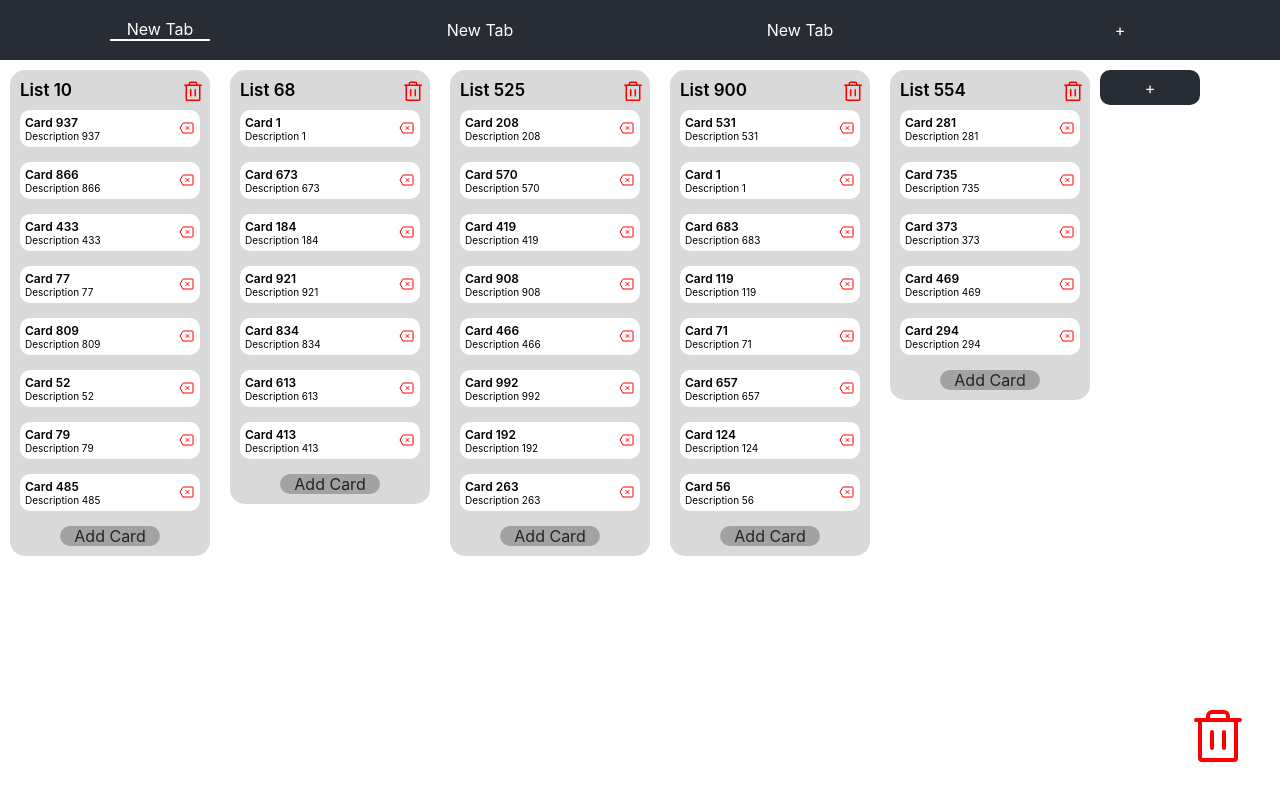
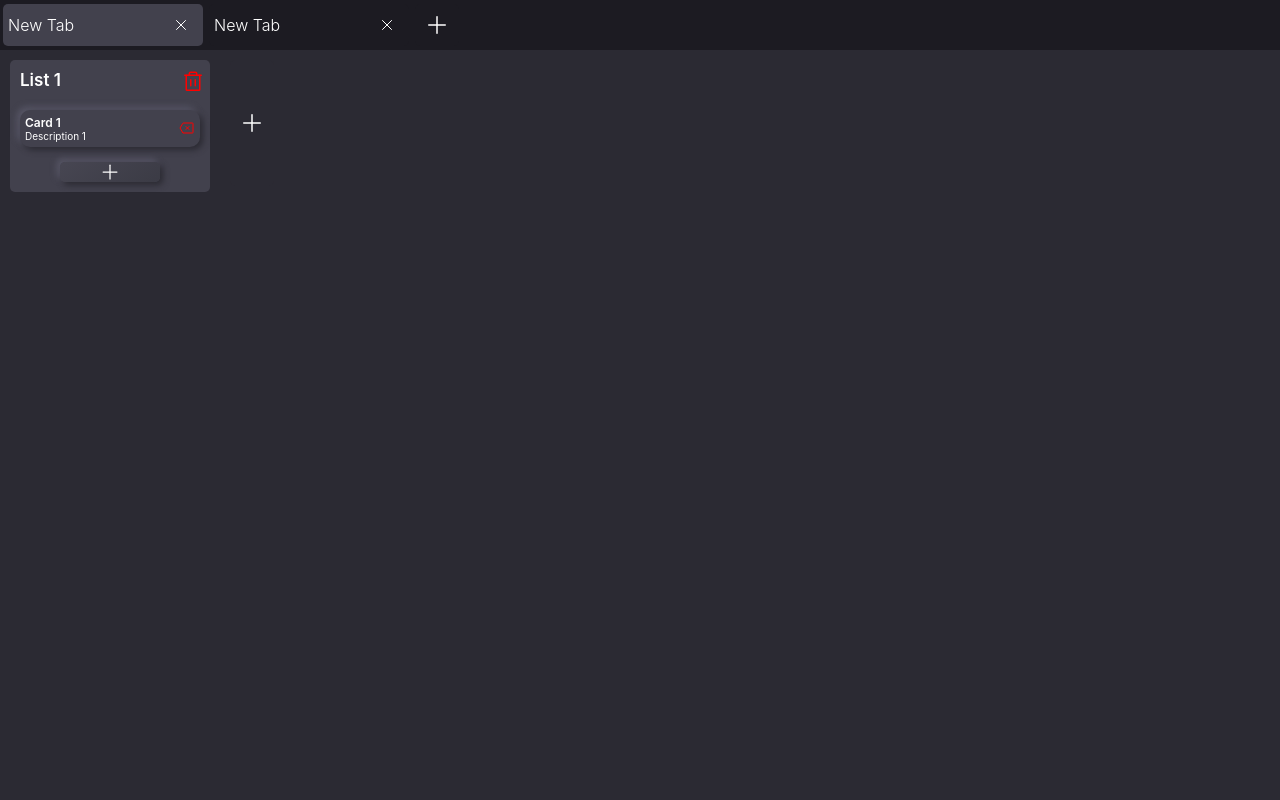
Before and after one commit to Mehdimed/trello, a React (Create React App) app: page / in a window 1280 px wide. Built offline with nearby package versions, Linux system fonts and the light colour scheme; data requests are answered from the project's data file.

Commit message:
add all CSS from the figma design

```diff
--- a/src/components/Card.js
+++ b/src/components/Card.js
@@ -7,10 +7,13 @@ const Container = styled.div`
     position: relative;
     display: flex;
     flex-direction: column;
-    background-color: #ffffff;
+    color: white;
     border-radius: 10px;
     padding: 5px;
     margin-bottom: 15px;
+    background: #42414d;
+    box-shadow:  3px 3px 6px #2b2a32,
+             -3px -3px 6px #595868;
 `;
 
 const Title = styled.div`
--- a/src/components/Header.js
+++ b/src/components/Header.js
@@ -2,30 +2,57 @@
 import React from "react";
 import styled from "styled-components";
 import { TabsContext } from "../utils/context";
+import { Plus, X } from "phosphor-react";
 
 
 const Container = styled.div`
     display: flex;
     flex-direction: row;
-    justify-content: space-around;
     align-items: center;
-    background-color: #282c34;
+    background-color: #1c1b22;
     color: white;
-    height: 60px;
+    height: 50px;
+    padding-top: 4px;
+    padding-bottom: 4px;
 `;
 
 const HeaderButton = styled.div`
+    position: relative;
+    display: flex;
+    align-items: center;
+    justify-content: space-between;
+    border-radius: 5px;
+    margin-left: 3px;
+    margin-right: 3px;
+    justify-content: ${props => props.small ? "center" : "normal"};
+    min-width: ${props => props.small ? "44px" : "200px"};
+    background-color: ${props => props.active ? "#42414d" : "#1c1b22"};
+    height: 100%;
+    color: white;
+    padding-left: ${props => props.small ? "0px" : "5px"};
+    cursor: default;
+    // underline active tab
+    &:hover {
+        background-color: ${props => props.active ? "#42414d" : "#35343a"}
+    }
+`;
+
+const Title = styled.div`
+    font-weight: 300;
+`;
+
+
+const ImgContainer = styled.div`
+    position: absolute;
     display: flex;
     justify-content: center;
-    min-width: 100px;
-    background-color: #282c34;
-    color: white;
-    cursor: pointer;
-    // underline active tab
-    border-bottom: ${props => props.active ? '2px solid white' : 'none'};
+    align-items: center;
+    right: 10px;
+    border-radius: 5px;
+    width: 25px;
+    height: 25px;
     &:hover {
-        background-color: #61dafb;
-        color: black;
+        background-color: ${props => props.active ? "#55545f" : "#4a494e"}
     }
 `;
 
@@ -36,10 +63,15 @@ const Header = () => {
         <Container>
             {db.tabs.map((tab) => (
                 <HeaderButton key={tab.id} onClick={() => db.updateActiveTab(tab)} active={tab === db.activeTab}>
-                    {tab.title}
+                    <Title>{tab.title}</Title>
+                    <ImgContainer active={tab === db.activeTab} onClick={() => db.deleteTab(tab)}>
+                        <X size={16}/>
+                    </ImgContainer>
                 </HeaderButton>
             ))}
-            <HeaderButton onClick={() => db.addTab()}>+</HeaderButton>
+            <HeaderButton onClick={() => db.addTab()} small>
+                <Plus size={24} />
+            </HeaderButton>
         </Container>
     )
 }
--- a/src/components/Layout.js
+++ b/src/components/Layout.js
@@ -6,6 +6,7 @@ const Container = styled.div`
     display: flex;
     flex-direction: column;
     min-height: 100vh;
+    background-color: #2b2a33;
 `;
 
 const Layout = ({ children }) => {
--- a/src/components/List.js
+++ b/src/components/List.js
@@ -1,9 +1,9 @@
-import styled from "styled-components";
+import styled, { keyframes } from "styled-components";
 import Card from "./Card";
 import {  Droppable, Draggable } from "react-beautiful-dnd";
 import React from "react";
 import { TabsContext } from "../utils/context";
-import { Trash } from "phosphor-react";
+import { Trash, Plus } from "phosphor-react";
 
 
 
@@ -12,8 +12,9 @@ const Container = styled.div`
     position: relative;
     display: flex;
     flex-direction: column;
-    background-color: #d9d9d9;
-    border-radius: 15px;
+    background-color: #42414d;
+    color: white;
+    border-radius: 5px;
     min-height: 50px;
     height: fit-content;
     min-width: 200px;
@@ -25,8 +26,43 @@ const Container = styled.div`
 const Title = styled.div`
     font-size: 17px;
     font-weight: 600;
-    margin-bottom: 10px;
+    margin-bottom: 20px;
 `;
+
+const clickAnimation = keyframes`
+    0% {
+      background: linear-gradient(145deg, #3b3b45, #474652);
+      box-shadow:  3px 3px 6px #2b2a32,
+                  -3px -3px 6px #595868;
+    }
+    50% {
+      background: #42414d;
+      box-shadow:  none;
+    }
+    100% {
+      background: #42414d;
+      box-shadow: inset 3px 3px 6px #2b2a32,
+                  inset -3px -3px 6px #595868;
+    }
+`;
+const declickAnimation = keyframes`
+    0% {
+          background: #42414d;
+          box-shadow: inset 3px 3px 6px #2b2a32,
+                      inset -3px -3px 6px #595868;
+        }
+    50% {
+      background: #42414d;
+      box-shadow:  none;
+    }
+    100% {
+      background: linear-gradient(145deg, #3b3b45, #474652);
+      box-shadow:  3px 3px 6px #2b2a32,
+                  -3px -3px 6px #595868;
+    }
+
+`;
+
 
 const AddButton = styled.div`
     display: flex;
@@ -35,13 +71,29 @@ const AddButton = styled.div`
     align-self: center;
     min-width: 100px;
     height: 20px;
-    border-radius: 10px;
-    background-color: #a2a2a2;
-    color: #232323;
+    border-radius: 5px;
+    color: white;
+    animation: all 0.5s ease-in-out;
     cursor: pointer;
+    background: linear-gradient(145deg, #474652, #3b3b45);
+    box-shadow:  3px 3px 6px #2b2a32,
+             -3px -3px 6px #595868;
     &:hover {
-        background-color: #61dafb;
-        color: black;
+      background: linear-gradient(145deg, #3b3b45, #474652);
+      box-shadow:  3px 3px 6px #2b2a32,
+                  -3px -3px 6px #595868;
+    }
+    &:active {
+      animation: ${clickAnimation} 0.1s ease-in-out;
+      background: #42414d;
+      box-shadow: inset 3px 3px 6px #2b2a32,
+                  inset -3px -3px 6px #595868;
+    }
+    &:not(:active) {
+      animation: ${declickAnimation} 0.1s ease-in-out;
+      background: linear-gradient(145deg, #474652, #3b3b45);
+      box-shadow:  3px 3px 6px #2b2a32,
+              -3px -3px 6px #595868;
     }
 `;
 
@@ -86,7 +138,9 @@ export default function List({ list, prefix }) {
                 </Draggable>
               ))}
               {provided.placeholder}
-              <AddButton onClick={() => db.addCard(list)}>Add Card</AddButton>
+              <AddButton onClick={() => setTimeout(() => db.addCard(list), 200)}>
+                <Plus size={20} />
+              </AddButton>
               <Trash style={trashStyle} size="24px" onClick={() => db.deleteList(list)}/>
             </Container>
           )}
--- a/src/routes/Home.js
+++ b/src/routes/Home.js
@@ -3,7 +3,7 @@ import { TabsContext } from "../utils/context";
 import styled from "styled-components";
 import List from "../components/List.js";
 import { DragDropContext } from "react-beautiful-dnd";
-import { Trash } from "phosphor-react";
+import { Plus } from "phosphor-react";
 
 
 
@@ -18,29 +18,22 @@ const Row = styled.div`
 `;
 
 const AddButton = styled.div`
+    margin: 10px;
     display: flex;
+    align-items: center;
     justify-content: center;
-    align-items: center;
-    min-width: 100px;
-    height: 35px;
-    margin-top: 10px;
-    border-radius: 10px;
-    background-color: #282c34;
+    border-radius: 5px;
+    min-width: 44px;
+    background-color: #2b2a33;
+    height: 126px;
     color: white;
-    cursor: pointer;
+    cursor: default;
+    // underline active tab
     &:hover {
-        background-color: #61dafb;
-        color: black;
+        background-color: #42414d;
     }
 `;
 
-const trashStyle = {
-  color: 'red',
-  position: "absolute",
-  right: "30px",
-  bottom: "30px",
-  cursor: "pointer",
-}
 
 export default function Home() {
 
@@ -85,13 +78,16 @@ export default function Home() {
       <Container>
         <Row>
           <DragDropContext onDragEnd={onCardDragEnd}>
-            {db.activeTab.lists && db.activeTab.lists.map((item, index) => (
+            {db.activeTab?.lists && db.activeTab.lists.map((item, index) => (
               <List key={item.id} list={item} prefix={item.id}/>
             ))}
           </DragDropContext>
-          <AddButton onClick={() => db.addList(db.activeTab)}>+</AddButton>
+          {db.activeTab &&
+            <AddButton onClick={() => db.addList(db.activeTab)}>
+              <Plus size={24} />
+            </AddButton>
+          }
         </Row>
-        <Trash style={trashStyle} size="64px" onClick={() => db.deleteTab(db.activeTab)}/>
       </Container>
     );
 
--- a/src/utils/Db.js
+++ b/src/utils/Db.js
@@ -13,11 +13,11 @@ export default class Db {
           title: "New Tab",
           lists: [
             {
-              id: Math.floor(Math.random() * 1000),
+              id: Math.floor(Math.random() * 10000000),
               title: "List 1",
               cards: [
                 {
-                  id: Math.floor(Math.random() * 1000),
+                  id: Math.floor(Math.random() * 10000000),
                   title: "Card 1",
                   description: "Description 1",
                 }
@@ -55,13 +55,13 @@ export default class Db {
 
       addList = (tab) => {
         const newTab = { ...tab };
-        const listId = Math.floor(Math.random() * 1000);
+        const listId = Math.floor(Math.random() * 10000000);
         const newCard = {
           id: listId,
           title: `List ${listId}`,
           cards: [
             {
-              id: Math.floor(Math.random() * 1000),
+              id: Math.floor(Math.random() * 10000000),
               title: `Card 1`,
               description: `Description 1`,
             }
@@ -110,8 +110,8 @@ export default class Db {
       addCard = (list) => {
         const newTab = { ...this.activeTab };
         const newList = newTab.lists.find((item) => item.id === list.id);
-        // generate a random id
-        const cardId = Math.floor(Math.random() * 1000);
+        // generate a random id with 8 digits
+        const cardId = Math.floor(Math.random() * 10000000);
         const newCard = {
           id: cardId,
           title: `Card ${cardId}`,
--- a/src/utils/db.json
+++ b/src/utils/db.json
@@ -4,350 +4,87 @@
       "title": "New Tab",
       "lists": [
         {
-          "id": 10,
-          "title": "List 10",
-          "cards": [
-            {
-              "id": 937,
-              "title": "Card 937",
-              "description": "Description 937"
-            },
-            {
-              "id": 866,
-              "title": "Card 866",
-              "description": "Description 866"
-            },
-            {
-              "id": 433,
-              "title": "Card 433",
-              "description": "Description 433"
-            },
-            {
-              "id": 77,
-              "title": "Card 77",
-              "description": "Description 77"
-            },
-            {
-              "id": 809,
-              "title": "Card 809",
-              "description": "Description 809"
-            },
-            {
-              "id": 52,
-              "title": "Card 52",
-              "description": "Description 52"
-            },
-            {
-              "id": 79,
-              "title": "Card 79",
-              "description": "Description 79"
-            },
-            {
-              "id": 485,
-              "title": "Card 485",
-              "description": "Description 485"
-            }
-          ]
-        },
-        {
-          "id": 68,
-          "title": "List 68",
-          "cards": [
-            {
-              "id": 218,
-              "title": "Card 1",
-              "description": "Description 1"
-            },
-            {
-              "id": 673,
-              "title": "Card 673",
-              "description": "Description 673"
-            },
-            {
-              "id": 184,
-              "title": "Card 184",
-              "description": "Description 184"
-            },
-            {
-              "id": 921,
-              "title": "Card 921",
-              "description": "Description 921"
-            },
-            {
-              "id": 834,
-              "title": "Card 834",
-              "description": "Description 834"
-            },
-            {
-              "id": 613,
-              "title": "Card 613",
-              "description": "Description 613"
-            },
-            {
-              "id": 413,
-              "title": "Card 413",
-              "description": "Description 413"
-            }
-          ]
-        },
-        {
-          "id": 525,
-          "title": "List 525",
-          "cards": [
-            {
-              "id": 208,
-              "title": "Card 208",
-              "description": "Description 208"
-            },
-            {
-              "id": 570,
-              "title": "Card 570",
-              "description": "Description 570"
-            },
-            {
-              "id": 419,
-              "title": "Card 419",
-              "description": "Description 419"
-            },
-            {
-              "id": 908,
-              "title": "Card 908",
-              "description": "Description 908"
-            },
-            {
-              "id": 466,
-              "title": "Card 466",
-              "description": "Description 466"
-            },
-            {
-              "id": 992,
-              "title": "Card 992",
-              "description": "Description 992"
-            },
-            {
-              "id": 192,
-              "title": "Card 192",
-              "description": "Description 192"
-            },
-            {
-              "id": 263,
-              "title": "Card 263",
-              "description": "Description 263"
-            }
-          ]
-        },
-        {
-          "id": 900,
-          "title": "List 900",
-          "cards": [
-            {
-              "id": 531,
-              "title": "Card 531",
-              "description": "Description 531"
-            },
-            {
-              "id": 451,
-              "title": "Card 1",
-              "description": "Description 1"
-            },
-            {
-              "id": 683,
-              "title": "Card 683",
-              "description": "Description 683"
-            },
-            {
-              "id": 119,
-              "title": "Card 119",
-              "description": "Description 119"
-            },
-            {
-              "id": 71,
-              "title": "Card 71",
-              "description": "Description 71"
-            },
-            {
-              "id": 657,
-              "title": "Card 657",
-              "description": "Description 657"
-            },
-            {
-              "id": 124,
-              "title": "Card 124",
-              "description": "Description 124"
-            },
-            {
-              "id": 56,
-              "title": "Card 56",
-              "description": "Description 56"
-            }
-          ]
-        },
-        {
-          "id": 554,
-          "title": "List 554",
-          "cards": [
-            {
-              "id": 281,
-              "title": "Card 281",
-              "description": "Description 281"
-            },
-            {
-              "id": 735,
-              "title": "Card 735",
-              "description": "Description 735"
-            },
-            {
-              "id": 373,
-              "title": "Card 373",
-              "description": "Description 373"
-            },
-            {
-              "id": 469,
-              "title": "Card 469",
-              "description": "Description 469"
-            },
-            {
-              "id": 294,
-              "title": "Card 294",
-              "description": "Description 294"
-            }
-          ]
-        }
-      ],
-      "id": 4
-    },
-    {
-      "title": "New Tab",
-      "lists": [
-        {
-          "id": 384,
+          "id": 3184867,
           "title": "List 1",
           "cards": [
             {
-              "id": 717,
-              "title": "Card 1",
-              "description": "Description 1"
-            }
-          ]
-        },
-        {
-          "id": 525,
-          "title": "List 525",
-          "cards": [
-            {
-              "id": 460,
-              "title": "Card 460",
-              "description": "Description 460"
-            },
-            {
-              "id": 329,
-              "title": "Card 329",
-              "description": "Description 329"
-            },
-            {
-              "id": 418,
-              "title": "Card 418",
-              "description": "Description 418"
-            },
-            {
-              "id": 277,
-              "title": "Card 277",
-              "description": "Description 277"
-            }
-          ]
-        },
-        {
-          "id": 476,
-          "title": "List 476",
-          "cards": [
-            {
-              "id": 125,
-              "title": "Card 125",
-              "description": "Description 125"
-            },
-            {
-              "id": 689,
+              "id": 2447697,
               "title": "Card 1",
               "description": "Description 1"
             }
           ]
         }
       ],
-      "id": 5
+      "id": 1
     },
     {
       "title": "New Tab",
       "lists": [
         {
-          "id": 144,
+          "id": 3028386,
           "title": "List 1",
           "cards": [
             {
-              "id": 404,
+              "id": 2854917,
+              "title": "Card 2854917",
+              "description": "Description 2854917"
+            },
+            {
+              "id": 2924928,
               "title": "Card 1",
               "description": "Description 1"
             },
             {
-              "id": 812,
-              "title": "Card 812",
-              "description": "Description 812"
+              "id": 4412796,
+              "title": "Card 4412796",
+              "description": "Description 4412796"
             },
             {
-              "id": 413,
-              "title": "Card 413",
-              "description": "Description 413"
+              "id": 8396907,
+              "title": "Card 8396907",
+              "description": "Description 8396907"
+            },
+            {
+              "id": 2962108,
+              "title": "Card 2962108",
+              "description": "Description 2962108"
             }
           ]
         },
         {
-          "id": 696,
-          "title": "List 696",
+          "id": 363550,
+          "title": "List 363550",
           "cards": [
             {
-              "id": 593,
+              "id": 9490929,
               "title": "Card 1",
               "description": "Description 1"
             },
             {
-              "id": 496,
-              "title": "Card 496",
-              "description": "Description 496"
+              "id": 5547554,
+              "title": "Card 5547554",
+              "description": "Description 5547554"
             },
             {
-              "id": 101,
-              "title": "Card 101",
-              "description": "Description 101"
+              "id": 3195943,
+              "title": "Card 3195943",
+              "description": "Description 3195943"
             }
           ]
         },
         {
-          "id": 106,
-          "title": "List 106",
+          "id": 6755782,
+          "title": "List 6755782",
           "cards": [
             {
-              "id": 899,
-              "title": "Card 899",
-              "description": "Description 899"
-            },
-            {
-              "id": 926,
-              "title": "Card 926",
-              "description": "Description 926"
-            },
-            {
-              "id": 659,
+              "id": 3263831,
               "title": "Card 1",
               "description": "Description 1"
-            },
-            {
-              "id": 646,
-              "title": "Card 646",
-              "description": "Description 646"
             }
           ]
         }
       ],
-      "id": 6
+      "id": 2
     }
   ]
 }
```
